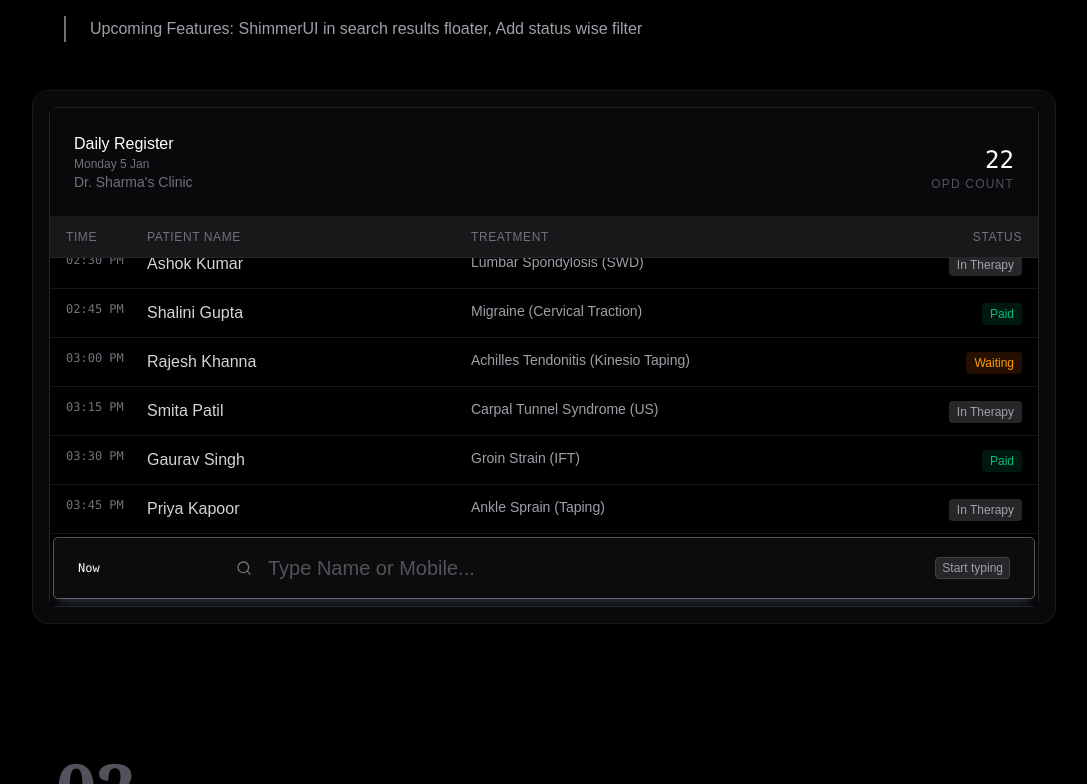
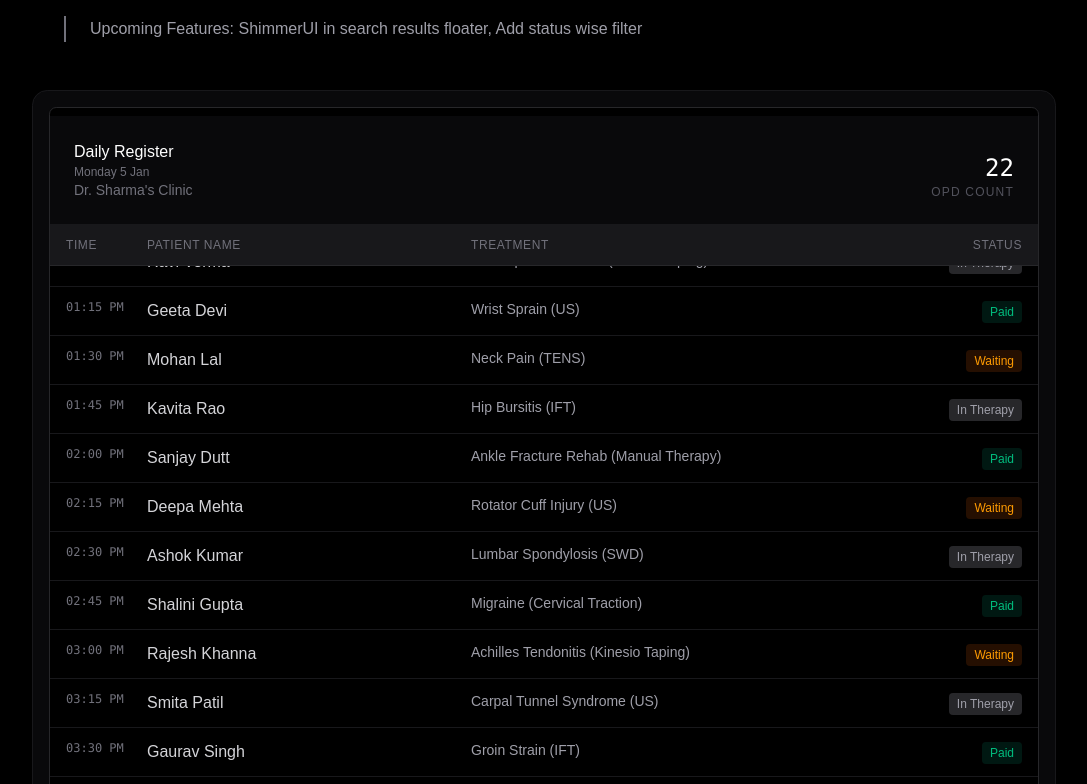
Before and after one commit to omsrivastava512/clinic-demo, a React (Vite) app: page / in a window 1280 px wide. Shown: the part 396-1180 px from the top of the page, without its empty margins (96-1183 px from the left). Built offline with nearby package versions, Linux system fonts and the light colour scheme.

Commit message:
feat(ledger): change height

```diff
--- a/src/features/ledger/index.tsx
+++ b/src/features/ledger/index.tsx
@@ -19,7 +19,7 @@ export const DailyLedger = () => {
 
     return (
         <div id="daily_ledger" className={cn(
-            "w-full relative h-125",  // box
+            "w-full relative h-lvh py-2",  // box
             "bg-white dark:bg-black",  // bg
             "border border-zinc-200 dark:border-zinc-800 rounded-lg",  // border
             "flex flex-col  transition-colors duration-300"  // others
```
Also changed, not shown: src/features/ledger/components/LedgerHeader.tsx (line endings or trailing spaces), src/features/ledger/components/PatientSearch/SearchInput.tsx (line endings or trailing spaces), src/features/ledger/components/PatientSearch/SearchSuggestion/AddNewPatientButton.tsx (line endings or trailing spaces), src/features/ledger/components/PatientSearch/SearchSuggestion/PatientResult.tsx (line endings or trailing spaces), src/features/ledger/components/PatientSearch/SearchSuggestion/index.tsx (line endings or trailing spaces), src/features/ledger/components/PatientSearch/SearchSuggestion/primitives.tsx (line endings or trailing spaces), src/features/ledger/components/PatientSearch/index.tsx (line endings or trailing spaces), src/features/ledger/components/TableBody.tsx (line endings or trailing spaces), src/features/ledger/components/TableHeader.tsx (line endings or trailing spaces), src/features/ledger/components/TableRow.tsx (line endings or trailing spaces), src/features/ledger/ledgerRow.styles.tsx (line endings or trailing spaces).
